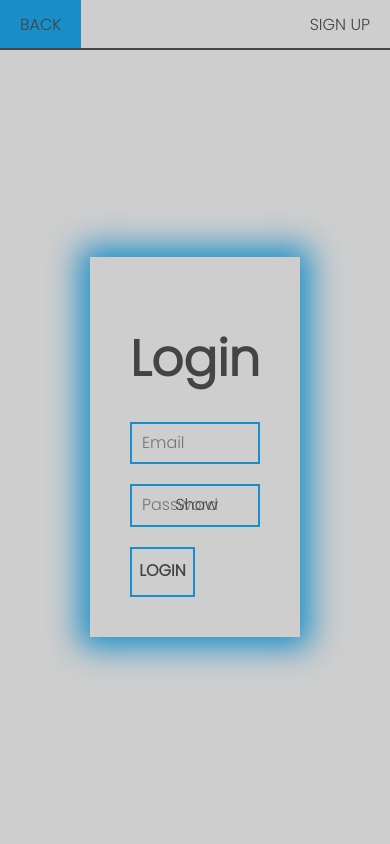
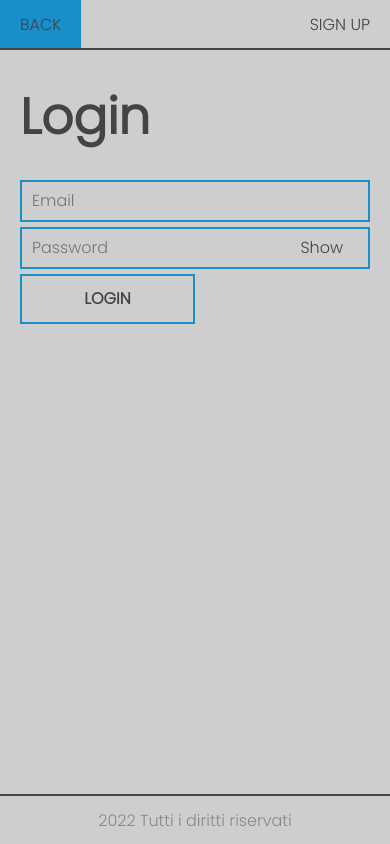
Before and after one commit to dragonero2704/Progetto_Php, a PHP site: page /pages/login.php in a window 390 px wide. Run offline with PHP 8.4, Linux system fonts and the light colour scheme; some libraries are stand-ins or nearby versions.

Commit message:
added footer.php

```diff
--- /dev/null
+++ b/data/footer.php
@@ -0,0 +1,3 @@
+<footer>
+    <p class="cc">2022 Tutti i diritti riservati</p>
+</footer>
--- a/index.php
+++ b/index.php
@@ -27,7 +27,9 @@ require('./data/session.php');
     require('./data/menu.php');
     ?>
 
-
+    <?php
+    require('./data/footer.php');
+    ?>
 </body>
 
 </html>
--- a/pages/account.php
+++ b/pages/account.php
@@ -24,6 +24,10 @@ if(isset($_SESSION['nickname'])) $nickname = $_SESSION['nickname'];
     <?php
     require('../data/menu.php');
     ?>
+
+<?php
+    require('../data/footer.php');
+    ?>
 </body>
 
 </html>
--- a/pages/explore.php
+++ b/pages/explore.php
@@ -24,6 +24,9 @@ require('../data/session.php');
     <?php
     require('../data/menu.php');
     ?>
+    <?php
+    require('../data/footer.php');
+    ?>
 </body>
 
 </html>
--- a/pages/login.php
+++ b/pages/login.php
@@ -86,6 +86,9 @@ $conn->close();
             </form>
         </div>
     </div>
+    <?php
+    require('../data/footer.php');
+    ?>
 </body>
 
 
--- a/pages/product.php
+++ b/pages/product.php
@@ -27,6 +27,9 @@ if(isset($_GET['game'])) $codice_gioco = $_GET['game']; else header('location: e
     <?php
     require('../data/menu.php');
     ?>
+    <?php
+    require('../data/footer.php');
+    ?>
 </body>
 
 </html>
--- a/pages/shop.php
+++ b/pages/shop.php
@@ -25,6 +25,9 @@ if (isset($_SESSION['email'])) {
     <?php
     require('../data/menu.php');
     ?>
+    <?php
+    require('../data/footer.php');
+    ?>
 </body>
 
 </html>
--- a/pages/signup.php
+++ b/pages/signup.php
@@ -21,5 +21,9 @@
         <a href="./login.php" class="menu_voice backglow right"><nobr>Login</nobr></a>
 
     </header>
+
+    <?php
+    require('../data/footer.php');
+    ?>
 </body>
 </html>
--- a/style/scss/components/helpers.scss
+++ b/style/scss/components/helpers.scss
@@ -10,6 +10,29 @@
     }
     .ml#{$i} {
         margin-left: $i*10px;
+    }
+
+    @media (max-width:768px){
+        .mt#{$i}{
+            @if $i*10px - 15px > 0{
+                margin-top: $i*10px - 15px;
+            }
+        }
+        .mb#{$i}{
+            @if $i*10px - 15px > 0{
+                margin-bottom: $i*10px - 15px;
+            }
+        }
+        .mr#{$i}{
+            @if $i*10px - 15px > 0{
+                margin-right: $i*10px - 15px;
+            }
+        }
+        .ml#{$i}{
+            @if $i*10px - 7px > 0{
+                margin-left: $i*10px - 15px;
+            }
+        }
     }
 }
 
--- /dev/null
+++ b/style/scss/footer.scss
@@ -0,0 +1,21 @@
+$colonne: 5;
+$righe: 3;
+
+footer{
+    width: 100vw;
+    border-top: 2px solid var(--separator);
+    height: 50px;
+    position: absolute;
+    bottom: 0;
+    display: grid;
+    grid-template-rows: repeat(#{$righe}, #{100%/$righe});
+    grid-template-columns: repeat(#{$colonne}, #{100%/$colonne});
+}
+
+.cc{
+    grid-column: 1 / #{$colonne +1};
+    grid-row: #{$righe - 1};
+    text-align: center;
+    margin: auto 0;
+    opacity: .5;
+}
--- a/style/scss/login.scss
+++ b/style/scss/login.scss
@@ -3,18 +3,23 @@ $sahdowblur:10px;
 $errorcolor: red;
 @use './components/utils.scss' as *;
 .login_wrapper {
-    @include flex(center, center, nowrap);
+    @include flex(center, space-around, nowrap);
+}
+
+@media (max-width:768px){
+    .login_wrapper{
+        @include flex(flex-start, center, nowrap)
+    }
 }
 
 .login_container {
-    // width: max-content;
-    // height: max-content;
     max-width: calc(var(--max-width) - 400px);
+    min-width: 300px;
     width: 100%;
     height: fit-content;
-    box-shadow: 0 0 $shadowsize $sahdowblur var(--secondary-color);
-    padding: 40px;
-    margin: 0 $shadowsize*3;
+    // box-shadow: 0 0 $shadowsize $sahdowblur var(--secondary-color);
+    padding: 20px;
+
 }
 
 .input_container {
--- a/style/scss/style.scss
+++ b/style/scss/style.scss
@@ -1,4 +1,5 @@
 @use 'standard.scss';
 @use 'menu.scss';
 @use 'login.scss';
+@use 'footer.scss';
 @use './components/helpers.scss';
--- a/style/style.css
+++ b/style/style.css
@@ -145,17 +145,24 @@ header::after {
 .login_wrapper {
   display: flex;
   align-items: center;
-  justify-content: center;
+  justify-content: space-around;
   flex-wrap: nowrap;
 }
 
+@media (max-width: 768px) {
+  .login_wrapper {
+    display: flex;
+    align-items: flex-start;
+    justify-content: center;
+    flex-wrap: nowrap;
+  }
+}
 .login_container {
   max-width: calc(var(--max-width) - 400px);
+  min-width: 300px;
   width: 100%;
   height: fit-content;
-  box-shadow: 0 0 30px 10px var(--secondary-color);
-  padding: 40px;
-  margin: 0 90px;
+  padding: 20px;
 }
 
 .input_container {
@@ -212,6 +219,25 @@ input[type=submit] {
   background-color: var(--secondary-color);
 }
 
+footer {
+  width: 100vw;
+  border-top: 2px solid var(--separator);
+  height: 50px;
+  position: absolute;
+  bottom: 0;
+  display: grid;
+  grid-template-rows: repeat(3, 33.3333333333%);
+  grid-template-columns: repeat(5, 20%);
+}
+
+.cc {
+  grid-column: 1/6;
+  grid-row: 2;
+  text-align: center;
+  margin: auto 0;
+  opacity: 0.5;
+}
+
 .mt1 {
   margin-top: 10px;
 }
@@ -244,6 +275,23 @@ input[type=submit] {
   margin-left: 20px;
 }
 
+@media (max-width: 768px) {
+  .mt2 {
+    margin-top: 5px;
+  }
+
+  .mb2 {
+    margin-bottom: 5px;
+  }
+
+  .mr2 {
+    margin-right: 5px;
+  }
+
+  .ml2 {
+    margin-left: 5px;
+  }
+}
 .mt3 {
   margin-top: 30px;
 }
@@ -260,6 +308,23 @@ input[type=submit] {
   margin-left: 30px;
 }
 
+@media (max-width: 768px) {
+  .mt3 {
+    margin-top: 15px;
+  }
+
+  .mb3 {
+    margin-bottom: 15px;
+  }
+
+  .mr3 {
+    margin-right: 15px;
+  }
+
+  .ml3 {
+    margin-left: 15px;
+  }
+}
 .mt4 {
   margin-top: 40px;
 }
@@ -292,6 +374,23 @@ input[type=submit] {
   margin-left: 50px;
 }
 
+@media (max-width: 768px) {
+  .mt5 {
+    margin-top: 35px;
+  }
+
+  .mb5 {
+    margin-bottom: 35px;
+  }
+
+  .mr5 {
+    margin-right: 35px;
+  }
+
+  .ml5 {
+    margin-left: 35px;
+  }
+}
 .mt6 {
   margin-top: 60px;
 }
```
Also changed, not shown: other parts of style/style.css (+90 -0 lines).
